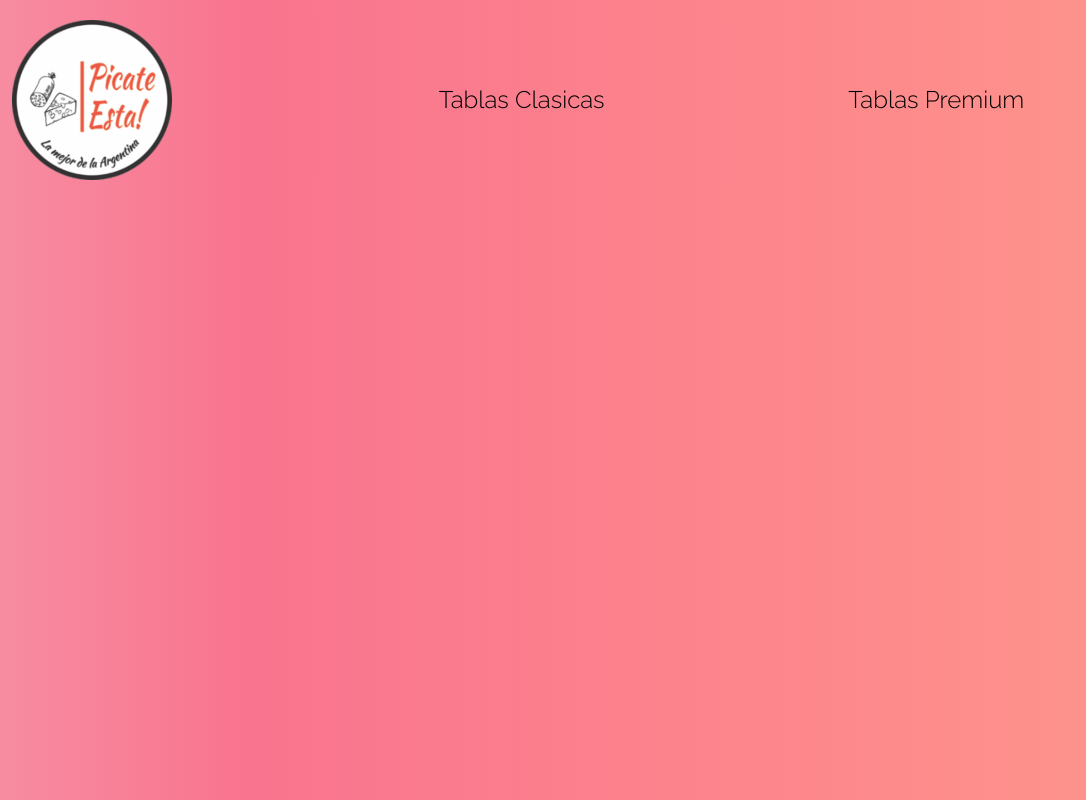
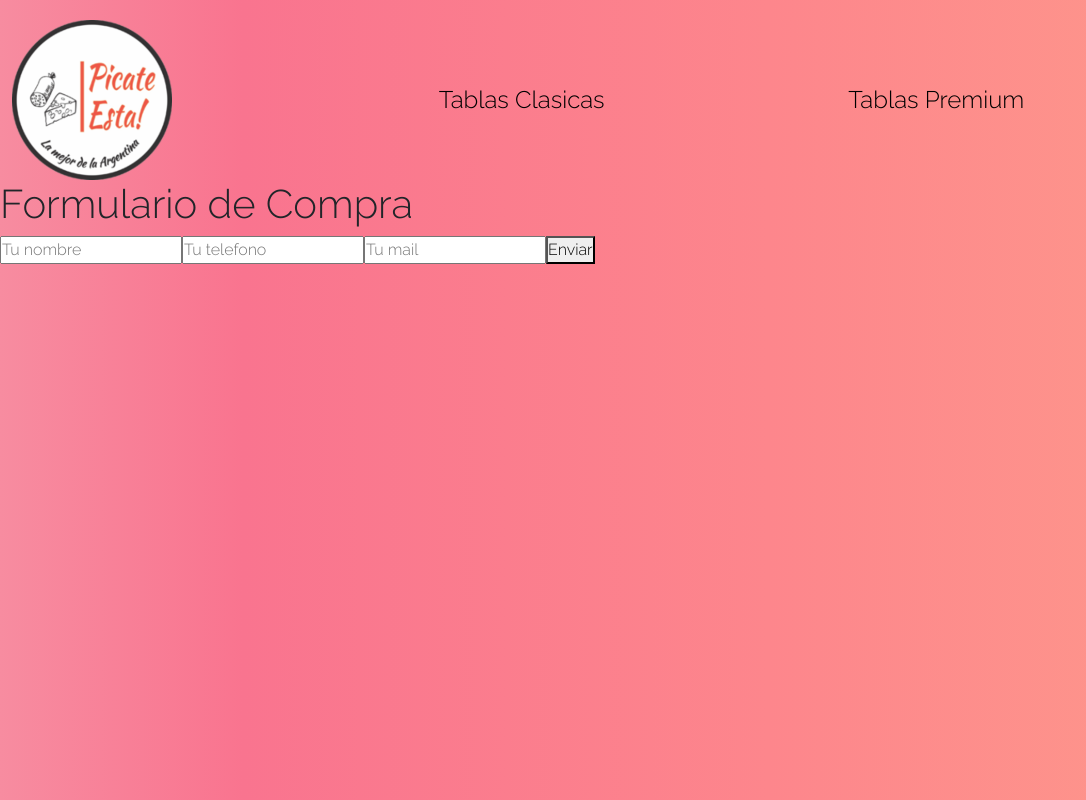
Before and after one commit to Basu22/picateOssvald, a React (Create React App) app: page /formularioCompra in a window 1280 px wide. Shown: the whole page, without its empty margins (0-1086 px from the left). Built offline with nearby package versions, Linux system fonts and the light colour scheme; a web font is replaced by a local one.

Commit message:
Entega Clase 13 - Firebase II

```diff
--- a/package.json
+++ b/package.json
@@ -7,9 +7,9 @@
     "@testing-library/react": "^12.1.3",
     "@testing-library/user-event": "^13.5.0",
     "bootstrap": "^5.1.3",
+    "date-fns": "^2.28.0",
     "firebase": "^9.6.10",
     "react": "^17.0.2",
-    "react-bootstrap": "^2.1.2",
     "react-dom": "^17.0.2",
     "react-icons": "^4.3.1",
     "react-router-dom": "^6.2.2",
--- a/src/App.jsx
+++ b/src/App.jsx
@@ -7,11 +7,12 @@ import { BrowserRouter, Route, Routes } from 'react-router-dom'
 import './SCSS/styles.scss';
 import  {CartProvider}  from './Context/CartContext'
 import { Cart } from './Componentes/Cart/Cart'
+import { FormularioCompra } from './Componentes/FormularioCompra/FormularioCompra'
+
 
 export default function App() {
   return (
     <>
-    <React.StrictMode>
 
       <CartProvider>
 
@@ -24,13 +25,13 @@ export default function App() {
             <Route path="/tablas/:categoryId" element={<ItemListContainer gretting="Tabla"/>} />
             <Route path="/detalle/:id" element={<ItemDetailContainer/>}/>
             <Route path="/cart" element={<Cart/>}/>
+            <Route path="/formularioCompra" element={<FormularioCompra/>}/>
           </Routes>
 
         </BrowserRouter>
 
       </CartProvider>
 
-    </React.StrictMode>
     </>
   )
 }
--- a/src/Componentes/Cart/Cart.jsx
+++ b/src/Componentes/Cart/Cart.jsx
@@ -54,7 +54,9 @@ export const Cart= ()=>{
                 {
                 (cart.length>0)
                 ?<>
-                    <button>Finalizar Compra</button>
+                    <Link to="/formularioCompra">
+                        <button>Finalizar Compra</button>
+                    </Link>
                     <Link to="/">
                         <button>Seguir Comprando</button>
                     </Link>
--- a/src/Componentes/FinalizaCompra/FinalizaCompra.scss
+++ /dev/null
@@ -1,7 +0,0 @@
-.cajaFinalizacompra{
-    @include flexbox_style(center, stretch,wrap,column);
-    .botonFinalizar{
-        padding: 5px;
-        @include fondo-botones(5px);
-    }
-}
--- /dev/null
+++ b/src/Componentes/FormularioCompra/FormularioCompra.jsx
@@ -0,0 +1,45 @@
+import { useContext, useState } from "react"
+import { CartContext } from "../../Context/CartContext"
+import { format } from 'date-fns'
+import { addDoc, collection } from 'firebase/firestore'
+import { db } from "../../Helpers/Firebase"
+
+
+export const FormularioCompra = ()=>{
+    const [orden,setOrden] = useState('')
+    const {cart,sumaTotal}=useContext(CartContext)
+    const handleEnviar= async (e)=>{
+        //se utiliza para no recargar la pagina cada vez que le damos enviar
+        e.preventDefault()
+        const datosVenta={
+            buyer:{
+                name:e.target[0].value,
+                phone:e.target[1].value,
+                email:e.target[2].value,
+            },
+            items:cart,
+            date: format(new Date(), 'dd/MM/yyyy'),
+            total:sumaTotal()
+        }
+
+        const colecciones = collection( db , "Ventas" )
+        const referenciaDoc = await addDoc (colecciones, datosVenta)
+        console.log("ref",referenciaDoc.id)
+        setOrden(referenciaDoc.id)
+    }
+
+
+
+    return(
+        <>
+            <h1>Formulario de Compra</h1>
+            <form onSubmit={handleEnviar}>
+                <input type="text"  placeholder="Tu nombre" required/>
+                <input type="tel"  placeholder="Tu telefono" required/>
+                <input type="email" placeholder="Tu mail" required/>
+                <button type="subtmit">Enviar</button>
+            </form>
+            {(orden===''?<></>:<h2>Se ha creado la Orden: {orden}</h2>)}
+        </>
+    )
+}
--- a/src/SCSS/styles.scss
+++ b/src/SCSS/styles.scss
@@ -6,5 +6,4 @@
 @import '../Componentes/ItemCount/ItemCount.scss';
 @import '../Componentes/ItemDetail/ItemDetail.scss';
 @import '../Componentes/Loading/Loading.scss';
-@import '../Componentes/FinalizaCompra/FinalizaCompra.scss';
 @import '../Componentes/Cart/Cart.scss'
```
Also changed, not shown: src/Componentes/FinalizaCompra/FinalizaCompra.jsx (deleted, +0 -12 lines), 1 other file (tests, documents, lock files or other folders).
